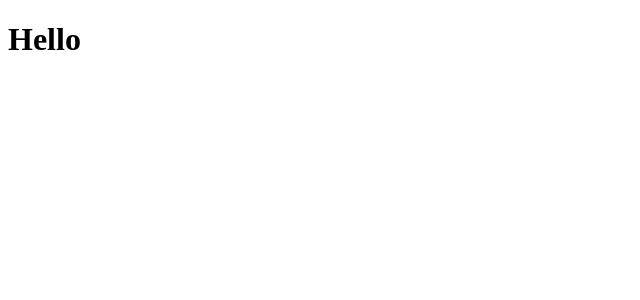
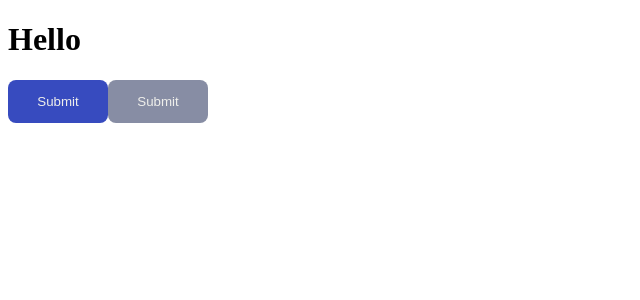
Before and after one commit to Hadeneekeh/contact-list-frontend, a React (Create React App) app: page / in a window 1280 px wide. Shown: the top 300 px of the page, without its empty margins (0-640 px from the left). Built offline with nearby package versions, Linux system fonts and the light colour scheme.

Commit message:
UI: build reusable button component

```diff
--- a/package.json
+++ b/package.json
@@ -5,6 +5,7 @@
   "private": true,
   "dependencies": {
     "gh-pages": "^3.2.3",
+    "prop-types": "^15.8.1",
     "react": "^17.0.2",
     "react-dom": "^17.0.2",
     "react-jss": "^10.9.0",
--- a/src/App.js
+++ b/src/App.js
@@ -1,9 +1,12 @@
 import React from 'react';
+import { Button } from 'reusables';
 
 const App = () => {
   return (
     <div>
       <h1>Hello</h1>
+      <Button label="Submit" handleClick={() => console.log('click')} />
+      <Button label="Submit" handleClick={() => console.log('click')} color="secondary" />
     </div>
   );
 };
--- /dev/null
+++ b/src/reusables/Button/index.js
@@ -0,0 +1,26 @@
+import PropTypes from 'prop-types';
+import useStyles from './style';
+
+const Button = ({ label, color, width, handleClick }) => {
+  const classes = useStyles({ color, width });
+  return (
+    <button className={classes.btn} onClick={handleClick}>
+      {label}
+    </button>
+  );
+};
+
+export default Button;
+
+Button.propTypes = {
+  label: PropTypes.string.isRequired,
+  handleClick: PropTypes.func,
+  color: PropTypes.string,
+  width: PropTypes.string
+};
+
+Button.defaultProps = {
+  color: 'primary',
+  width: '100px',
+  handleClick: () => {}
+};
--- /dev/null
+++ b/src/reusables/Button/style.js
@@ -0,0 +1,20 @@
+import { createUseStyles } from 'react-jss';
+
+const useStyles = createUseStyles({
+  btn: {
+    width: ({ width }) => width,
+    color: '#EFEFEB',
+    padding: 14,
+    fontWeight: 500,
+    backgroundColor: ({ color }) => (color === 'primary' ? '#374BBF' : '#878DA4'),
+    cursor: 'pointer',
+    borderRadius: 8,
+    border: 'none',
+
+    '&:hover': {
+      backgroundColor: ({ color }) => (color === 'primary' ? '#7388CE' : '#3d4255'),
+    }
+  }
+});
+
+export default useStyles;
--- /dev/null
+++ b/src/reusables/index.js
@@ -0,0 +1,5 @@
+import Button from "./Button";
+
+export {
+  Button
+}
```
Also changed, not shown: 2 other files (tests, documents, lock files or other folders).
